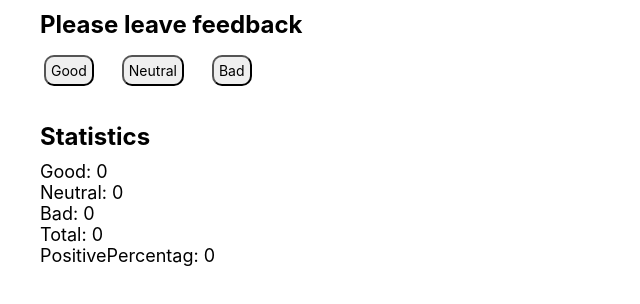
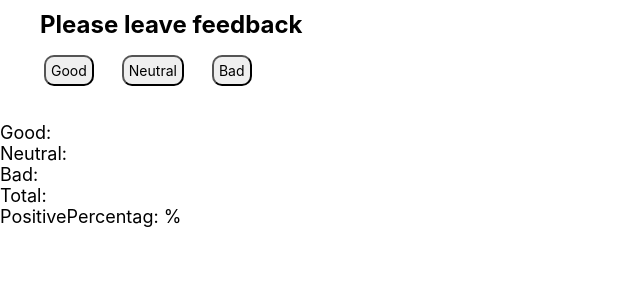
Before and after one commit to YarovaT/goit-react-hw-02-feedback, a React (Create React App) app: page / in a window 1280 px wide. Shown: the top 304 px of the page, without its empty margins (0-640 px from the left). Built offline with nearby package versions, Linux system fonts and the light colour scheme.

Commit message:
Update Statistic component

```diff
--- a/src/components/Statistics/Statistics.js
+++ b/src/components/Statistics/Statistics.js
@@ -1,61 +1,38 @@
-import React from "react";
-// import PropTypes from "prop-types";
-import Section from "../Section/Section";
-import s from "./Statistics.module.css";
+import React from 'react';
+import PropTypes from 'prop-types';
+import s from './Statistics.module.css';
 
-class Statistics extends React.Component {
-  // constructor() {
-  //   super();
+const Statistics = ({ good, neutral, bad, total, positivePercentage }) => (
+  <ul className={s.statisticsList}>
+    <li className={s.statisticsItem}>
+      {' '}
+      Good: <span>{good}</span>
+    </li>
+    <li className={s.statisticsItem}>
+      {' '}
+      Neutral: <span>{neutral}</span>
+    </li>
+    <li className={s.statisticsItem}>
+      {' '}
+      Bad: <span>{bad}</span>
+    </li>
+    <li className={s.statisticsItem}>
+      {' '}
+      Total: <span>{total}</span>
+    </li>
+    <li className={s.statisticsItem}>
+      {' '}
+      PositivePercentag: <span>{positivePercentage}%</span>
+    </li>
+  </ul>
+);
 
-  //   this.state = {
-  //     good: 5,
-  //     neutral: 0,
-  //     bad: 0,
-  //   };
-  // }
-
-  state = {
-    good: 0,
-    neutral: 0,
-    bad: 0,
-  };
-
-  render() {
-    return (
-      <Section title="Statistics">
-        <ul className={s.statisticsList}>
-          <li className={s.statisticsItem}>
-            {" "}
-            Good: <span>{this.state.good}</span>
-          </li>
-          <li className={s.statisticsItem}>
-            {" "}
-            Neutral: <span>{this.state.neutral}</span>
-          </li>
-          <li className={s.statisticsItem}>
-            {" "}
-            Bad: <span>{this.state.bad}</span>
-          </li>
-          <li className={s.statisticsItem}>
-            {" "}
-            Total: <span>0</span>
-          </li>
-          <li className={s.statisticsItem}>
-            {" "}
-            PositivePercentag: <span>0</span>
-          </li>
-        </ul>
-      </Section>
-    );
-  }
-}
-
-// Statistics.propTypes = {
-//   state: PropTypes.shape({
-//     good: PropTypes.number.isRequired,
-//     neutral: PropTypes.number.isRequired,
-//     bad: PropTypes.number.isRequired,
-//   }),
-// };
+Statistics.propTypes = {
+  good: PropTypes.number.isRequired,
+  neutral: PropTypes.number.isRequired,
+  bad: PropTypes.number.isRequired,
+  total: PropTypes.number.isRequired,
+  positivePercentage: PropTypes.number.isRequired,
+};
 
 export default Statistics;
```
